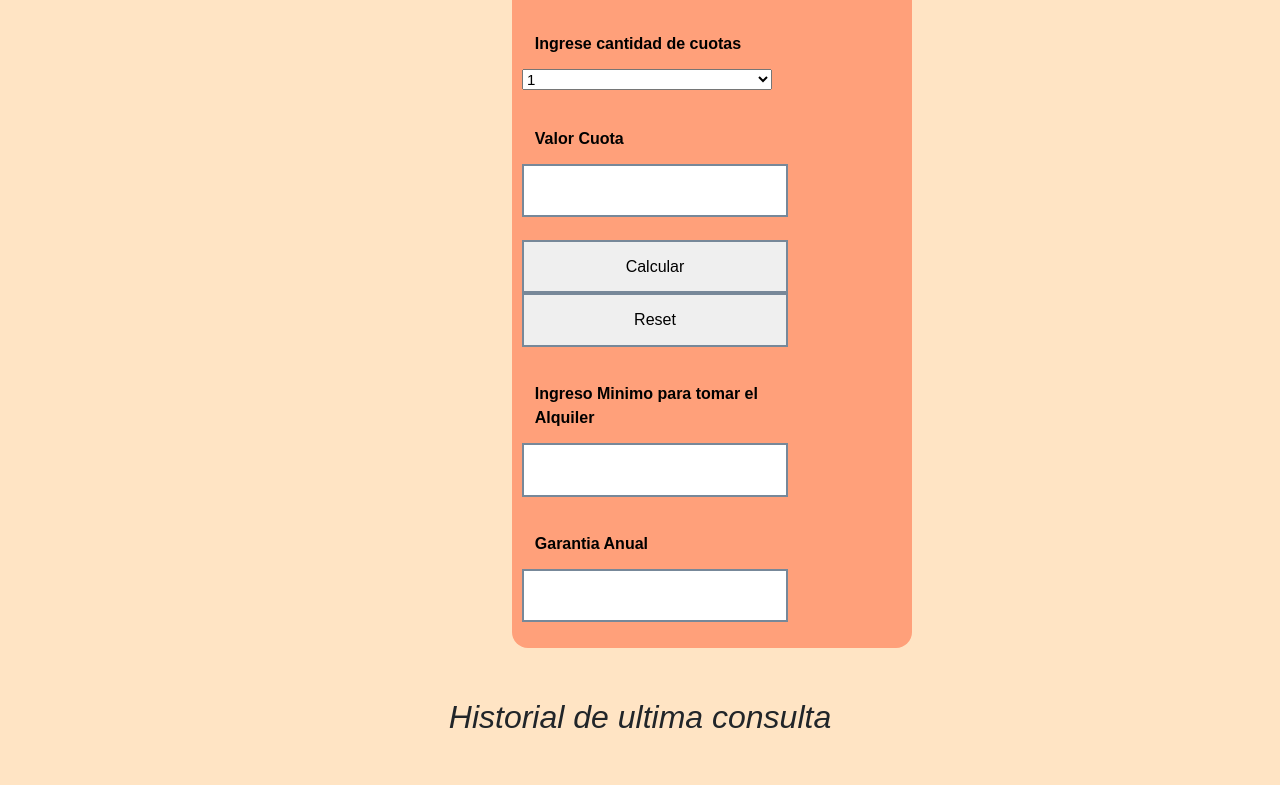
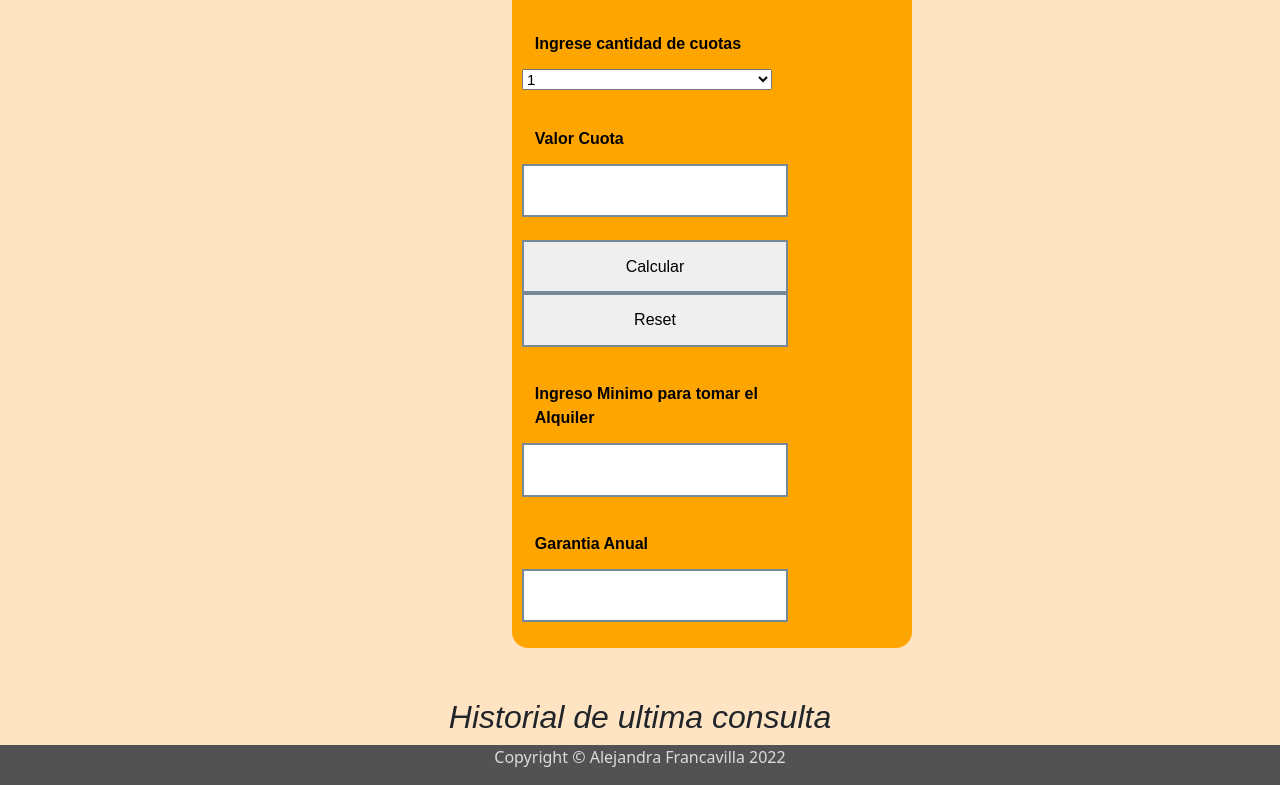
Before and after one commit to AleFrancavilla/Desafio-Coder-House, a plain HTML site: page vs/garantia.html in a window 1280 px wide. Shown: the part 683-1468 px from the top of the page. Before the commit the page ends 1428 px from the top, so only its background shows below. Drawn offline with nearby package versions, Linux system fonts and the light colour scheme; some packages are replaced by stand-ins of ours; a script that the page names is missing.

```diff
--- a/stylos.css
+++ b/stylos.css
@@ -3,6 +3,8 @@
 
   }
   /*Estilos a Index*/
+
+
   div{
 
       display: flex;
@@ -24,7 +26,6 @@
   }
 
 
-
   .par1{
       font-family: sans-serif;
       font-size: 25px;
@@ -44,7 +45,7 @@
       margin: 50px;
       margin-left: 40%;
       border-radius: 1rem;
-      background-color: lightsalmon;
+      background-color: orange;
       max-width: 400px;
       width: 90%;
 
@@ -104,3 +105,12 @@
       list-style: none;
       flex-direction: column;
     }
+
+      footer {
+
+        display: flex;
+        flex-direction: column;
+        text-align: center;
+        background-color: rgb(82, 82, 82);
+        color: rgb(221, 218, 218);
+           }
--- a/vs/garantia.html
+++ b/vs/garantia.html
@@ -98,4 +98,14 @@
 
     <script src="https://cdn.jsdelivr.net/npm/bootstrap@5.1.3/dist/js/bootstrap.bundle.min.js" integrity="sha384-ka7Sk0Gln4gmtz2MlQnikT1wXgYsOg+OMhuP+IlRH9sENBO0LRn5q+8nbTov4+1p" crossorigin="anonymous"></script>
 </body>
+<footer>
+  <footer>
+
+    <div id="footCopy">
+        <p>Copyright © Alejandra Francavilla 2022</p>
+    </div>
+</footer>
+
+
+</footer>
 </html>
```
Also changed, not shown: index.html (+8 -2 lines), js/index.js (+12 -4 lines).
